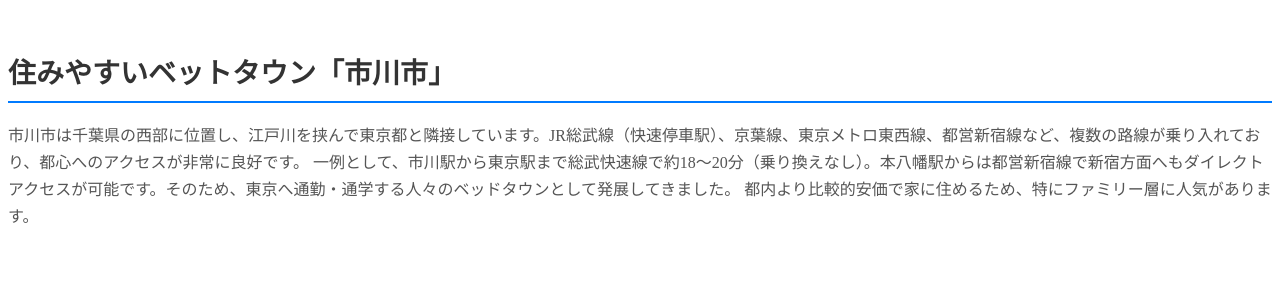
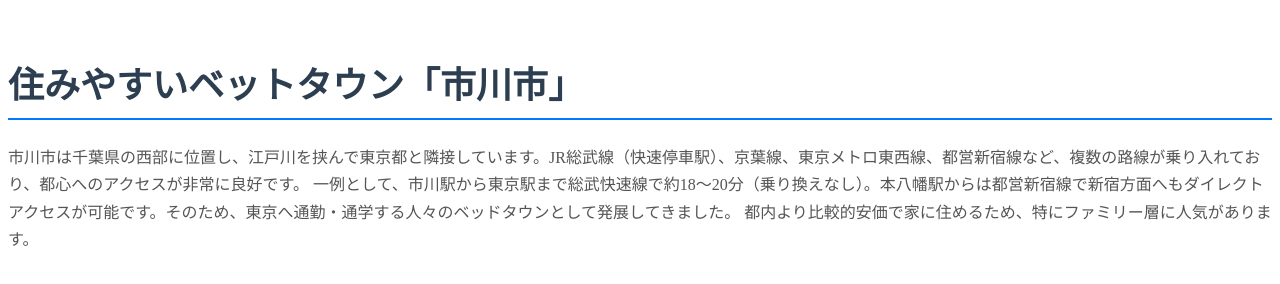
Before and after one commit to sakata-se-ji/test002.github.io, a plain HTML site: page index.html in a window 1280 px wide. Drawn offline with Linux system fonts and the light colour scheme.

Commit message:
Update test002.css
文字の感じをかえたよ

```diff
--- a/test002.css
+++ b/test002.css
@@ -7,8 +7,8 @@
 h1 (大見出し) のスタイル
 -------------------- */
 h1 {
-    color: #333; /* 文字色: 濃いグレー */
-    font-size: 28px; /* 文字の大きさ */
+    color: #2c3e50; /* 濃紺やチャコールグレー */
+    font-size: 36px; /* より大きく、大胆に */
 
     /* 下に線（ボーダー）を引く例 */
     border-bottom: 2px solid #007bff; /* 2pxの太さの青い実線 */
```
